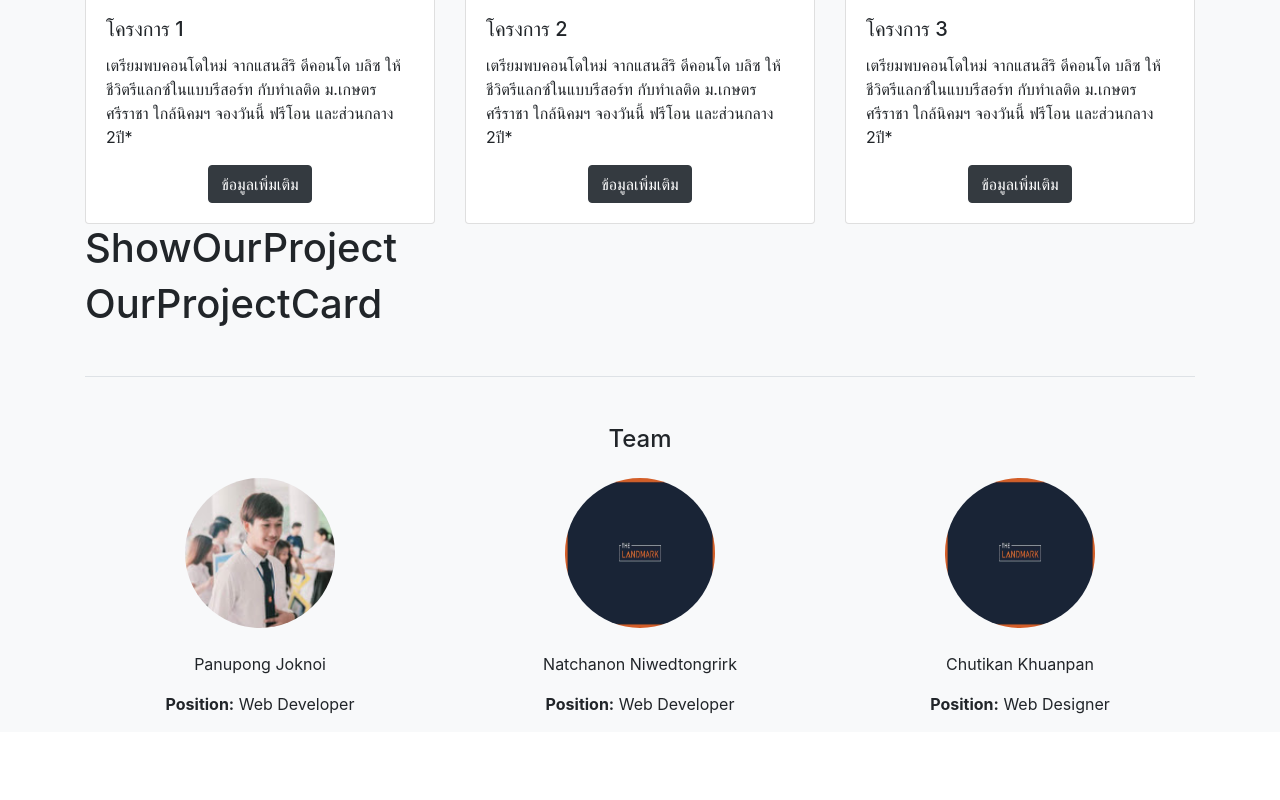
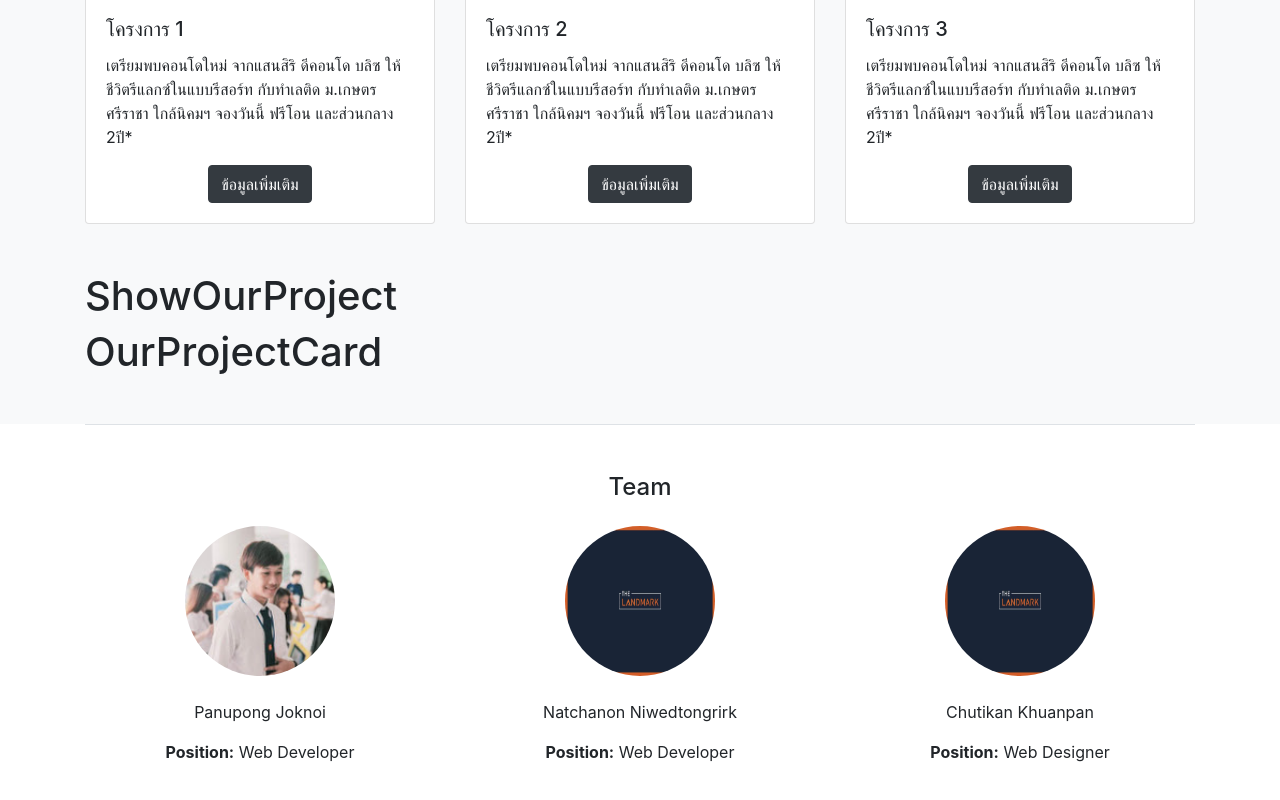
Before and after one commit to romncn/Demo-Asset, a React (Create React App) app: page /Home in a window 1280 px wide. Shown: the part 1221-2021 px from the top of the page. Built offline with nearby package versions, Linux system fonts and the light colour scheme.

Commit message:
[+] update footer

```diff
--- a/src/View/Home.js
+++ b/src/View/Home.js
@@ -13,20 +13,22 @@ function Home() {
         <Navbar />
       </div>
       <div className="Carousel-Slide">
-        <Carousel/>
+        <Carousel />
       </div>
       <div className="container">
         <div className="Welcome-page">
-          <WelcomePage/>
+          <WelcomePage />
         </div>
         <div className="Show-Asset">
-          <ShowAsset/>
+          <ShowAsset />
         </div>
-        <div className="Show-OurProject">
-          <ShowOurProject></ShowOurProject>
+        <div className="Show-OurProject pt-5">
+          <ShowOurProject />
         </div>
-        <div className="Footer-page">
-          <Footer></Footer>
+      </div>
+      <div className="Footer-page" style={{ backgroundColor: "white" }}>
+        <div className="container">
+          <Footer />
         </div>
       </div>
     </div>
```
